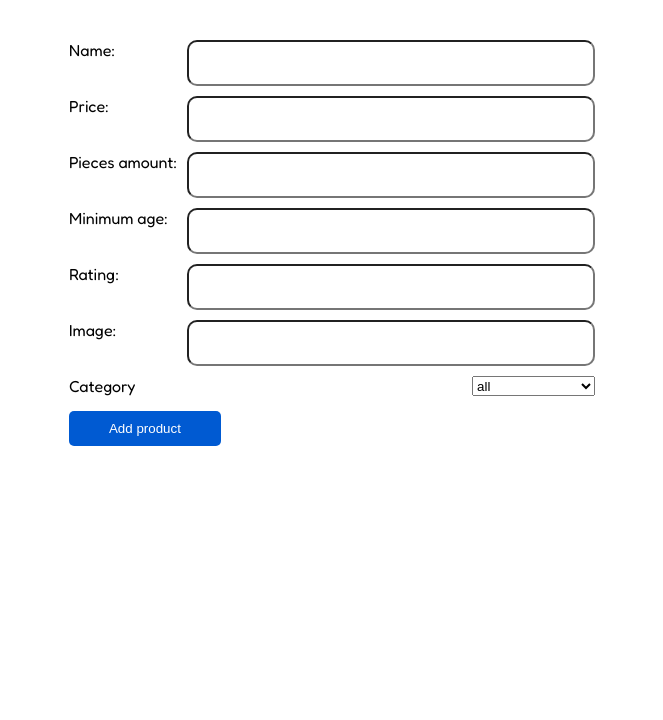
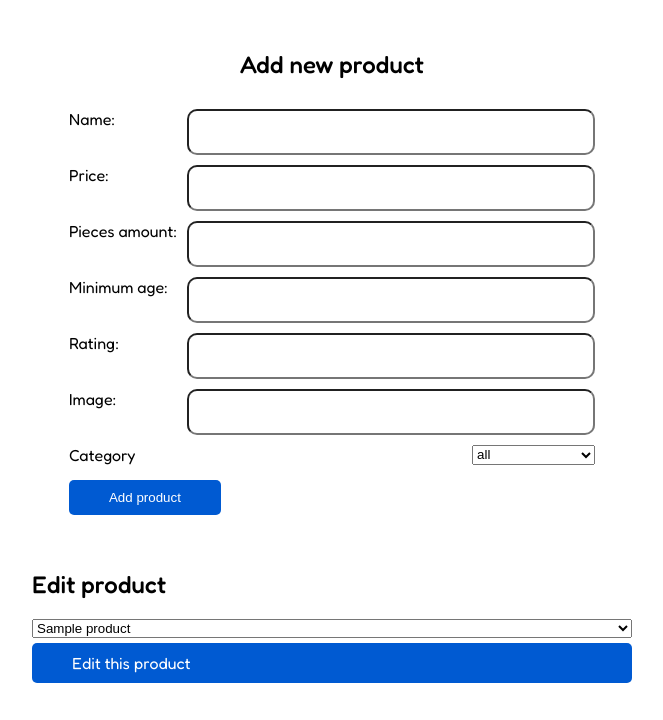
Before and after one commit to r1003875/LEGO, a PHP site: page /new.php in a window 1280 px wide. Shown: the part 80-800 px from the top of the page, without its empty margins (308-971 px from the left). Run offline with PHP 8.4, Linux system fonts and the light colour scheme; the visitor is signed in with stand-in values (Sample User, id 1); tables that the repository leaves empty or names only in its code hold one stand-in row (values such as "Sample post").

Commit message:
feat: link to edit page

```diff
--- a/new.php
+++ b/new.php
@@ -33,6 +33,11 @@
     }
 
     $categories = Category::getAll();
+    $products = Product::getAll();
+
+
+
+
 ?><!DOCTYPE html>
 <html lang="en">
 <head>
@@ -46,6 +51,7 @@
 <body>
     <?php include_once("nav.inc.php"); ?>
     <main class="new_product">
+        <h2>Add new product</h2>
         <form action="" method="post">
             <?php if(isset($error)): ?>
                 <div class="woops"><?php echo $error; ?></div>
@@ -78,12 +84,31 @@
                 <label for="category_id">Category</label>
                 <select name="category_id" id="category_id">
                     <?php foreach($categories as $key => $c ): ?>
-                        <option value="<?php echo $key-1 ?>"><?php echo $c ?></option>
+                        <option value="<?php echo $key ?>"><?php echo $c ?></option>
                     <?php endforeach; ?>
                 </select>
             </div>
             <button type="submit" class="btn1">Add product</button>
 
         </form>
+    </main>
+    <section class="edit_product">
+        <h2>Edit product</h2>
+        <select name="select_product" id="select_product">
+            <?php foreach($products as $key => $p): ?>
+                <option value="<?php echo $p['id'] ?>"><?php echo $p['name'] ?></option>
+            <?php endforeach; ?>
+        </select>
+        <a href="edit.php?p=0" class="btn1" id="edit_link">Edit this product</a>
+    </section>
+
+    <script>
+        let select = document.querySelector('#select_product');
+        select.addEventListener('change', function(){
+            console.log(select.value);
+            let link = document.querySelector('#edit_link');
+            link.href = `edit.php?p=${select.value}`;
+        });
+    </script>
 </body>
 </html>
```
